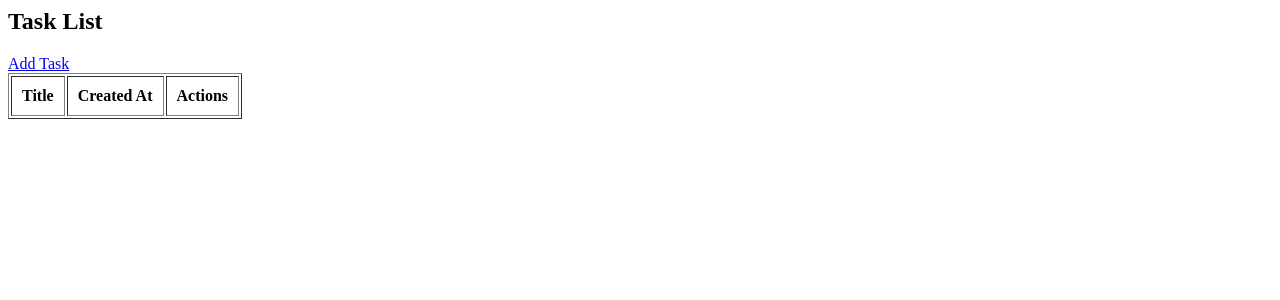
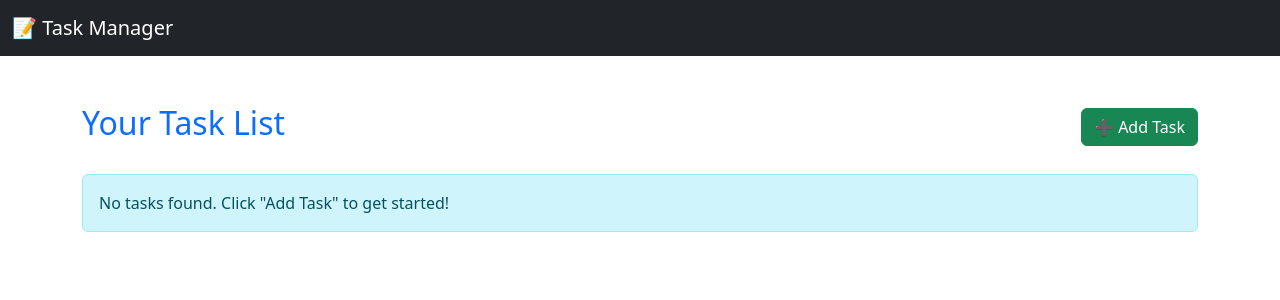
Before and after one commit to Mahantesh-A-Policepatil/to-do, a CodeIgniter 4 app: template app/Views/tasks/index.php in a window 1280 px wide. Shown: the top 300 px of the page. Run offline with PHP 8.4 and a stand-in for CodeIgniter, Linux system fonts and the light colour scheme; the template is opened without the code that fills it, so the values that code supplies are empty; some libraries are stand-ins or nearby versions.

Commit message:
Implmented Functionalities Create, Edit and Deleted with bootstrap modal

```diff
--- a/app/Config/Routes.php
+++ b/app/Config/Routes.php
@@ -5,9 +5,6 @@ use CodeIgniter\Router\RouteCollection;
 /**
  * @var RouteCollection $routes
  */
-//$routes->get('/', 'Home::index');
-//$routes->get('/', 'TaskController::index');
-//$routes->post('store', 'TaskController::store');
 
 $routes->get('tasks', 'TaskController::index');
 $routes->get('tasks/create', 'TaskController::create');
--- a/app/Views/tasks/index.php
+++ b/app/Views/tasks/index.php
@@ -1,19 +1,100 @@
-<h2>Task List</h2>
-<a href="/tasks/create">Add Task</a>
-<table border="1" cellpadding="10">
+<!DOCTYPE html>
+<html lang="en">
+<head>
+    <meta charset="UTF-8">
+    <title>Task List</title>
+    <meta name="viewport" content="width=device-width, initial-scale=1">
+
+    <!-- Bootstrap 5 CDN -->
+    <link href="https://cdn.jsdelivr.net/npm/bootstrap@5.3.2/dist/css/bootstrap.min.css" rel="stylesheet">
+</head>
+<body>
+
+<!-- Header -->
+<nav class="navbar navbar-expand-lg navbar-dark bg-dark">
+    <div class="container-fluid">
+        <a class="navbar-brand" href="#">📝 Task Manager</a>
+    </div>
+</nav>
+
+<!-- Main Content -->
+<div class="container mt-5">
+    <div class="d-flex justify-content-between align-items-center mb-4">
+        <h2 class="text-primary">Your Task List</h2>
+        <a href="/tasks/create" class="btn btn-success">
+            ➕ Add Task
+        </a>
+    </div>
+
+    <?php if (empty($tasks)): ?>
+        <div class="alert alert-info">No tasks found. Click "Add Task" to get started!</div>
+    <?php else: ?>
+        <div class="table-responsive">
+            <table class="table table-striped table-hover align-middle">
+                <thead class="table-dark">
                 <tr>
-        <th>Title</th>
-        <th>Created At</th>
-        <th>Actions</th>
+                    <th scope="col">Title</th>
+                    <th scope="col">Created At</th>
+                    <th scope="col" class="text-end">Actions</th>
                 </tr>
+                </thead>
+                <tbody>
                 <?php foreach ($tasks as $task): ?>
                     <tr>
                         <td><?= esc($task['title']) ?></td>
                         <td><?= $task['created_at'] ?></td>
-            <td>
-                <a href="/tasks/edit/<?= $task['id'] ?>">Edit</a>
-                <a href="/tasks/delete/<?= $task['id'] ?>" onclick="return confirm('Delete this task?')">Delete</a>
+                        <td class="text-end">
+                            <a href="/tasks/edit/<?= $task['id'] ?>" class="btn btn-sm btn-outline-primary me-2">
+                                ✏️ Edit
+                            </a>
+                            <button class="btn btn-sm btn-danger" data-bs-toggle="modal" data-bs-target="#deleteModal"
+                                    data-task-id="<?= $task['id'] ?>">🗑️ Delete
+                            </button>
+
                         </td>
                     </tr>
                 <?php endforeach; ?>
+                </tbody>
             </table>
+        </div>
+    <?php endif; ?>
+</div>
+
+<!-- Delete Confirmation Modal -->
+<div class="modal fade" id="deleteModal" tabindex="-1" aria-labelledby="deleteModalLabel" aria-hidden="true">
+    <div class="modal-dialog">
+        <div class="modal-content">
+            <div class="modal-header bg-danger text-white">
+                <h5 class="modal-title" id="deleteModalLabel">Confirm Delete</h5>
+                <button type="button" class="btn-close btn-close-white" data-bs-dismiss="modal"
+                        aria-label="Close"></button>
+            </div>
+            <div class="modal-body">
+                Are you sure you want to delete this task?
+            </div>
+            <div class="modal-footer">
+                <button type="button" class="btn btn-secondary" data-bs-dismiss="modal">Cancel</button>
+                <a href="#" class="btn btn-danger" id="confirmDeleteBtn">Yes, Delete</a>
+            </div>
+        </div>
+    </div>
+</div>
+
+
+<!-- Optional Bootstrap JS (for future modals, alerts, etc.) -->
+<script src="https://cdn.jsdelivr.net/npm/bootstrap@5.3.2/dist/js/bootstrap.bundle.min.js"></script>
+
+</body>
+<script>
+    const deleteModal = document.getElementById('deleteModal');
+    const confirmDeleteBtn = document.getElementById('confirmDeleteBtn');
+
+    deleteModal.addEventListener('show.bs.modal', function (event) {
+        const button = event.relatedTarget;
+        const taskId = button.getAttribute('data-task-id');
+
+        confirmDeleteBtn.href = `/tasks/delete/${taskId}`;
+    });
+</script>
+
+</html>
```
Also changed, not shown: app/Views/tasks/create.php (+35 -6 lines), app/Views/tasks/edit.php (+33 -6 lines). Lines whose indentation alone changed are shown as unchanged.
